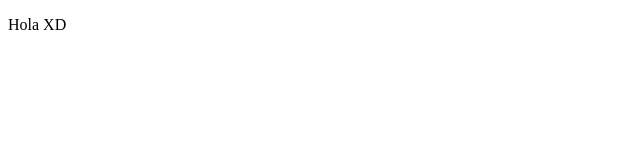
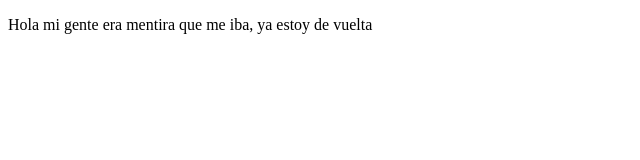
Before and after one commit to AndresMora899/cursoPrework, a plain HTML site: page index.html in a window 1280 px wide. Shown: the whole page, without its empty margins (0-640 px from the left). Drawn offline with Linux system fonts and the light colour scheme.

Commit message:
cambios agregados

```diff
--- a/index.html
+++ b/index.html
@@ -7,6 +7,6 @@
     <title>Hola Mundo</title>
 </head>
 <body>
-    <p>Hola XD</p>
+    <p>Hola mi gente era mentira que me iba, ya estoy de vuelta</p>
 </body>
 </html>
```
